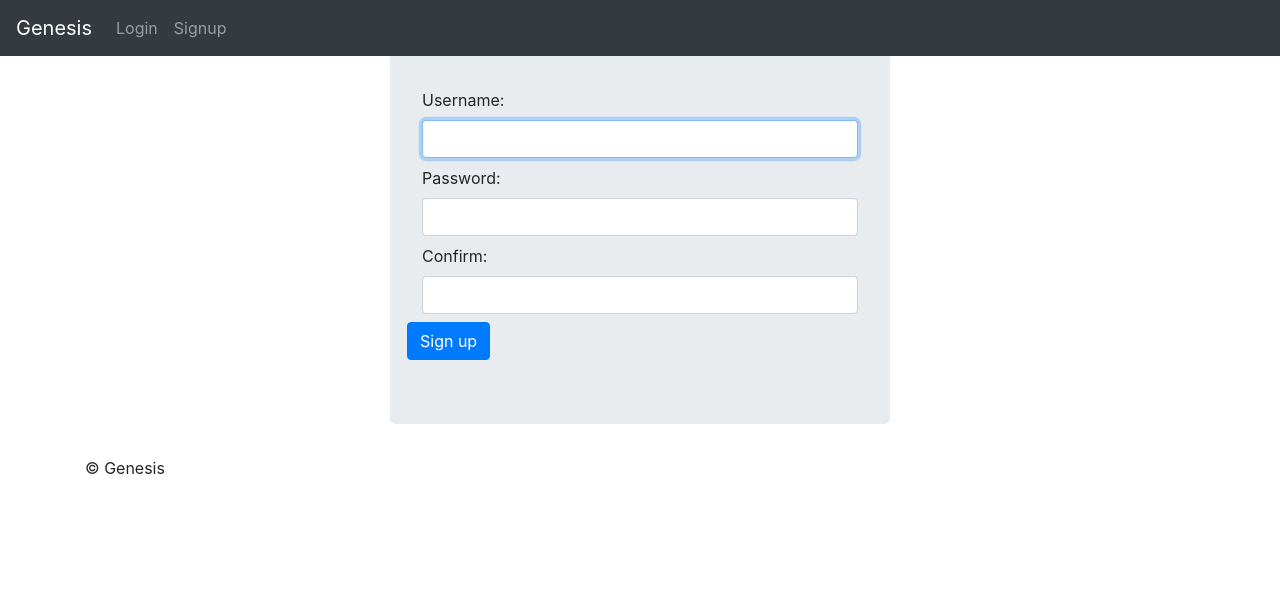
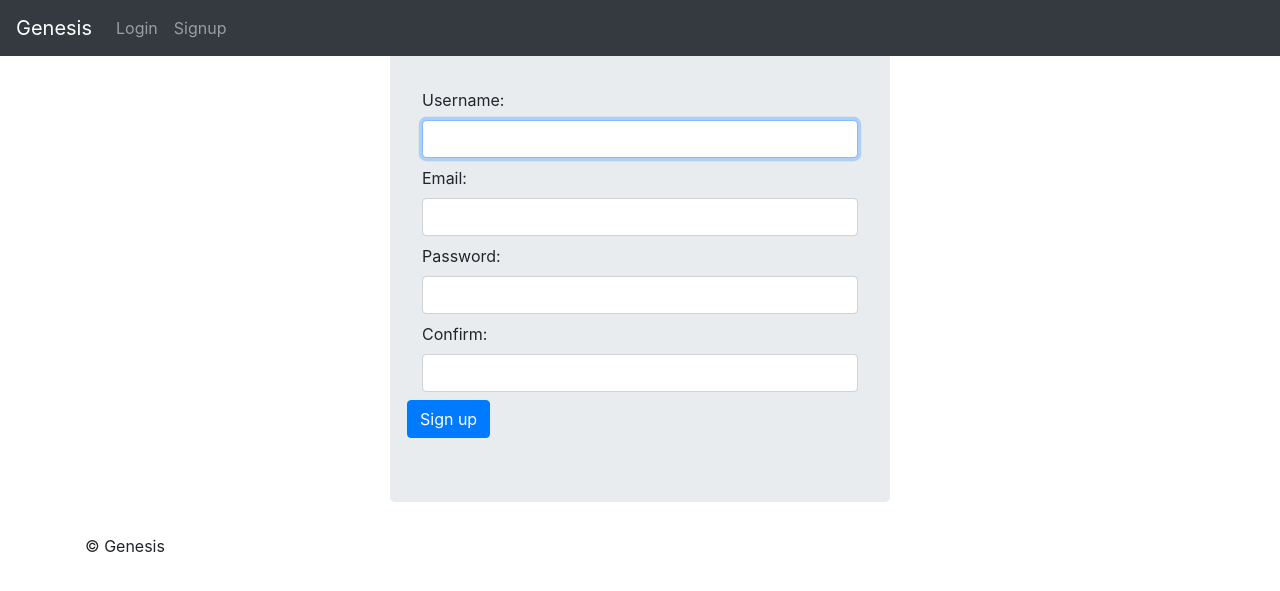
Before and after one commit to kevincornish/Genesis, a Django app: page /signup/ in a window 1280 px wide. Shown: the top 591 px of the page. Run offline with Django 3.2, Linux system fonts and the light colour scheme; some libraries are stand-ins or nearby versions.

Commit message:
include email on signup

```diff
--- a/templates/core/signup.html
+++ b/templates/core/signup.html
@@ -10,6 +10,11 @@
                 <label for="id_username">Username:</label>
                 <input class="form-control mb-2 mr-sm-2" type="text" name="username" value="" maxlength="150" autofocus
                     required id="id_username">
+            </div>
+            <div class="col-lg-12">
+                <label for="id_email">Email:</label>
+                <input class="form-control mb-2 mr-sm-2" type="email" name="email" value="" maxlength="150" autofocus
+                    required id="id_email">
             </div>
             <div class="col-lg-12">
 
```
